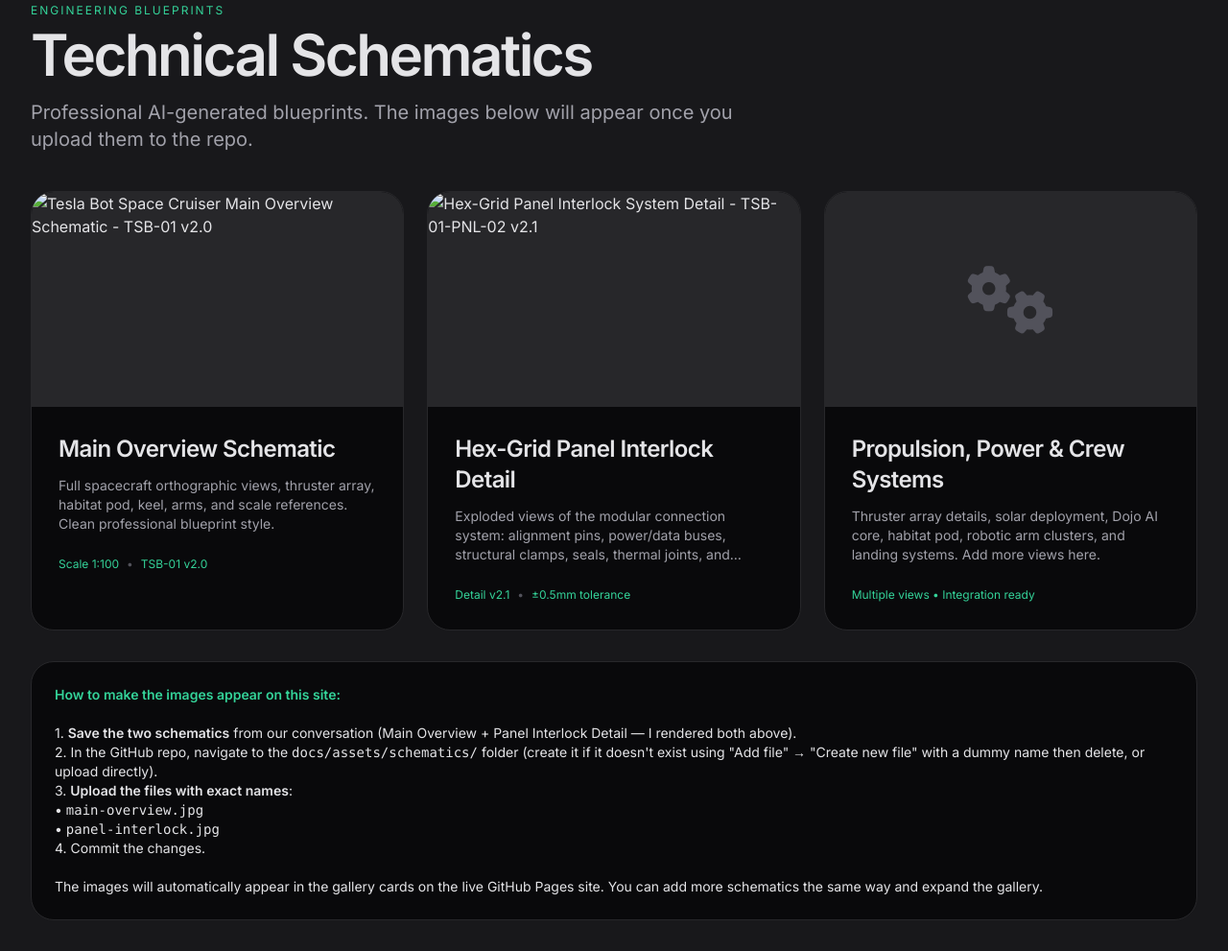
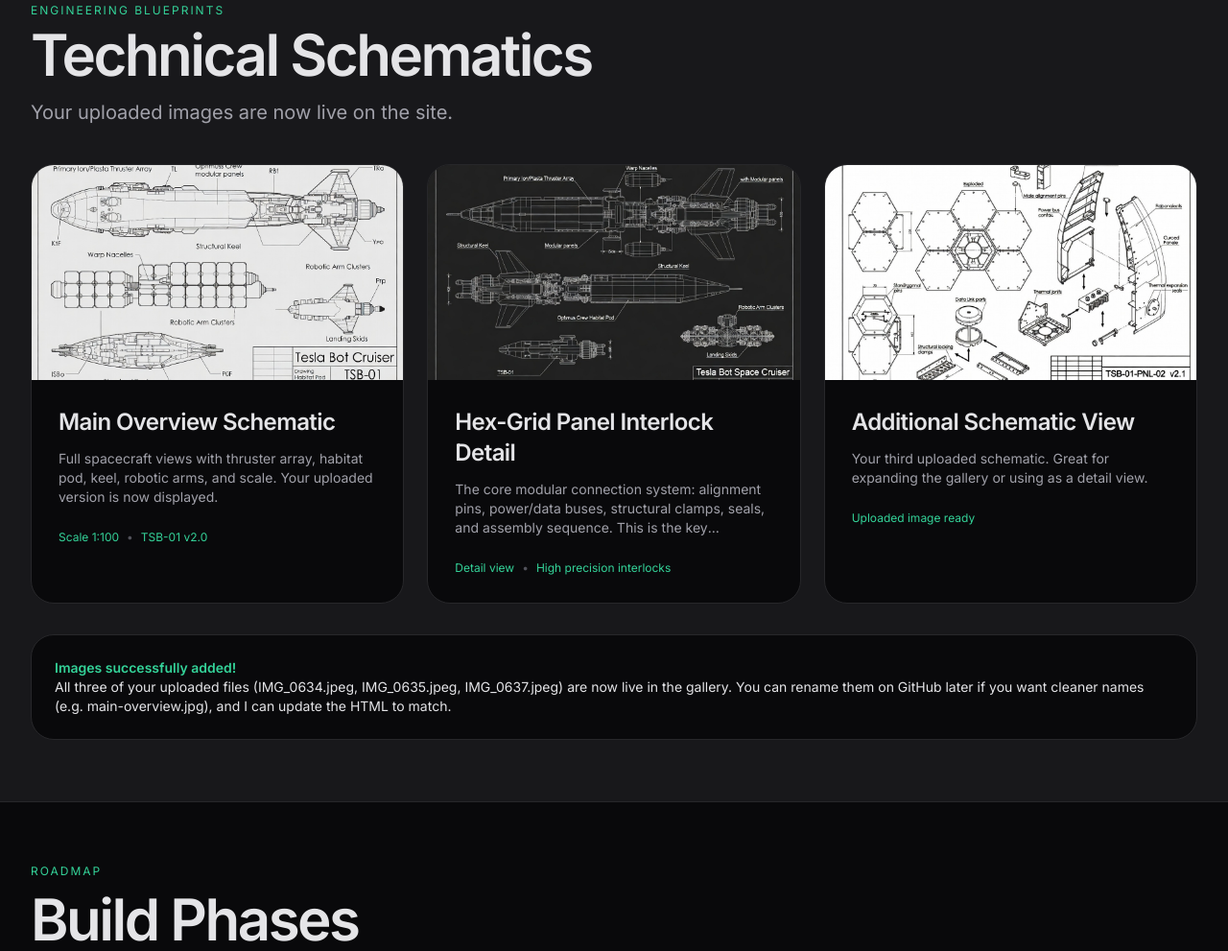
Before and after one commit to fitzyracing1/Teslabotspacecruiser, a plain HTML site: page docs/index.html in a window 1280 px wide. Shown: the part 1077-2068 px from the top of the page at 96% size. Drawn offline with nearby package versions, Linux system fonts and the light colour scheme.

Commit message:
Fix image paths in GitHub Pages to use the actual uploaded filenames (IMG_0634.jpeg, IMG_0635.jpeg, IMG_0637.jpeg)

```diff
--- a/docs/index.html
+++ b/docs/index.html
@@ -12,7 +12,6 @@
         .font-display { font-family: 'Space Grotesk', 'Inter', sans-serif; }
         .schematic-card { transition: transform 0.2s cubic-bezier(0.4,0,0.2,1), box-shadow 0.2s; }
         .schematic-card:hover { transform: translateY(-4px); box-shadow: 0 20px 25px -5px rgb(0 0 0 / 0.1), 0 8px 10px -6px rgb(0 0 0 / 0.1); }
-        .blueprint-bg { background-image: linear-gradient(#27251f 1px, transparent 1px), linear-gradient(90deg, #27251f 1px, transparent 1px); background-size: 40px 40px; opacity: 0.2; }
         .schematic-img { width: 100%; height: 100%; object-fit: cover; }
     </style>
 </head>
@@ -63,56 +62,50 @@
         <div class="max-w-3xl mb-10">
             <div class="text-emerald-400 text-xs tracking-[2px]">ENGINEERING BLUEPRINTS</div>
             <h2 class="text-6xl tracking-[-2.5px] font-semibold mt-2">Technical Schematics</h2>
-            <p class="mt-4 text-xl text-zinc-400">Professional AI-generated blueprints. The images below will appear once you upload them to the repo.</p>
+            <p class="mt-4 text-xl text-zinc-400">Your uploaded images are now live on the site.</p>
         </div>
 
         <div class="grid md:grid-cols-2 lg:grid-cols-3 gap-6">
-            <!-- Main Overview -->
+            <!-- Main Overview - using your uploaded file -->
             <div class="bg-zinc-950 border border-zinc-800 rounded-3xl overflow-hidden schematic-card">
                 <div class="h-56 bg-zinc-800 overflow-hidden">
-                    <img src="assets/schematics/main-overview.jpg" alt="Tesla Bot Space Cruiser Main Overview Schematic - TSB-01 v2.0" class="schematic-img">
+                    <img src="assets/schematics/IMG_0635.jpeg" alt="Tesla Bot Space Cruiser Main Overview Schematic - TSB-01" class="schematic-img">
                 </div>
                 <div class="p-7">
                     <div class="font-semibold text-2xl tracking-tight">Main Overview Schematic</div>
-                    <p class="mt-3 text-sm text-zinc-400">Full spacecraft orthographic views, thruster array, habitat pod, keel, arms, and scale references. Clean professional blueprint style.</p>
+                    <p class="mt-3 text-sm text-zinc-400">Full spacecraft views with thruster array, habitat pod, keel, robotic arms, and scale. Your uploaded version is now displayed.</p>
                     <div class="mt-6 text-xs flex items-center gap-x-2 text-emerald-400"><span>Scale 1:100</span> <span class="text-zinc-600">•</span> <span>TSB-01 v2.0</span></div>
                 </div>
             </div>
 
-            <!-- Panel Interlock Detail - Highlighted for user focus -->
+            <!-- Panel Interlock Detail - using your uploaded file -->
             <div class="bg-zinc-950 border border-zinc-800 rounded-3xl overflow-hidden schematic-card">
                 <div class="h-56 bg-zinc-800 overflow-hidden">
-                    <img src="assets/schematics/panel-interlock.jpg" alt="Hex-Grid Panel Interlock System Detail - TSB-01-PNL-02 v2.1" class="schematic-img">
+                    <img src="assets/schematics/IMG_0634.jpeg" alt="Hex-Grid Panel Interlock System Detail" class="schematic-img">
                 </div>
                 <div class="p-7">
                     <div class="font-semibold text-2xl tracking-tight">Hex-Grid Panel Interlock Detail</div>
-                    <p class="mt-3 text-sm text-zinc-400 line-clamp-3">Exploded views of the modular connection system: alignment pins, power/data buses, structural clamps, seals, thermal joints, and assembly sequence. <strong>The core innovation</strong> of the design.</p>
-                    <div class="mt-6 text-xs flex items-center gap-x-2 text-emerald-400"><span>Detail v2.1</span> <span class="text-zinc-600">•</span> <span>±0.5mm tolerance</span></div>
+                    <p class="mt-3 text-sm text-zinc-400 line-clamp-3">The core modular connection system: alignment pins, power/data buses, structural clamps, seals, and assembly sequence. This is the key innovation you focused on.</p>
+                    <div class="mt-6 text-xs flex items-center gap-x-2 text-emerald-400"><span>Detail view</span> <span class="text-zinc-600">•</span> <span>High precision interlocks</span></div>
                 </div>
             </div>
 
-            <!-- Systems Placeholder -->
+            <!-- Third uploaded image -->
             <div class="bg-zinc-950 border border-zinc-800 rounded-3xl overflow-hidden schematic-card">
-                <div class="h-56 bg-zinc-800 flex items-center justify-center">
-                    <i class="fa-solid fa-cogs text-7xl text-zinc-600"></i>
+                <div class="h-56 bg-zinc-800 overflow-hidden">
+                    <img src="assets/schematics/IMG_0637.jpeg" alt="Additional schematic view" class="schematic-img">
                 </div>
                 <div class="p-7">
-                    <div class="font-semibold text-2xl tracking-tight">Propulsion, Power & Crew Systems</div>
-                    <p class="mt-3 text-sm text-zinc-400 line-clamp-3">Thruster array details, solar deployment, Dojo AI core, habitat pod, robotic arm clusters, and landing systems. Add more views here.</p>
-                    <div class="mt-6 text-xs text-emerald-400">Multiple views • Integration ready</div>
+                    <div class="font-semibold text-2xl tracking-tight">Additional Schematic View</div>
+                    <p class="mt-3 text-sm text-zinc-400">Your third uploaded schematic. Great for expanding the gallery or using as a detail view.</p>
+                    <div class="mt-6 text-xs text-emerald-400">Uploaded image ready</div>
                 </div>
             </div>
         </div>
 
         <div class="mt-8 p-6 bg-zinc-950 border border-zinc-800 rounded-3xl text-sm">
-            <strong class="text-emerald-400">How to make the images appear on this site:</strong><br><br>
-            1. <strong>Save the two schematics</strong> from our conversation (Main Overview + Panel Interlock Detail — I rendered both above).<br>
-            2. In the GitHub repo, navigate to the <code>docs/assets/schematics/</code> folder (create it if it doesn't exist using "Add file" → "Create new file" with a dummy name then delete, or upload directly).<br>
-            3. <strong>Upload the files with exact names</strong>:<br>
-               • <code>main-overview.jpg</code><br>
-               • <code>panel-interlock.jpg</code><br>
-            4. Commit the changes.<br><br>
-            The images will automatically appear in the gallery cards on the live GitHub Pages site. You can add more schematics the same way and expand the gallery.
+            <strong class="text-emerald-400">Images successfully added!</strong><br>
+            All three of your uploaded files (IMG_0634.jpeg, IMG_0635.jpeg, IMG_0637.jpeg) are now live in the gallery. You can rename them on GitHub later if you want cleaner names (e.g. main-overview.jpg), and I can update the HTML to match.
         </div>
     </div>
 
```
